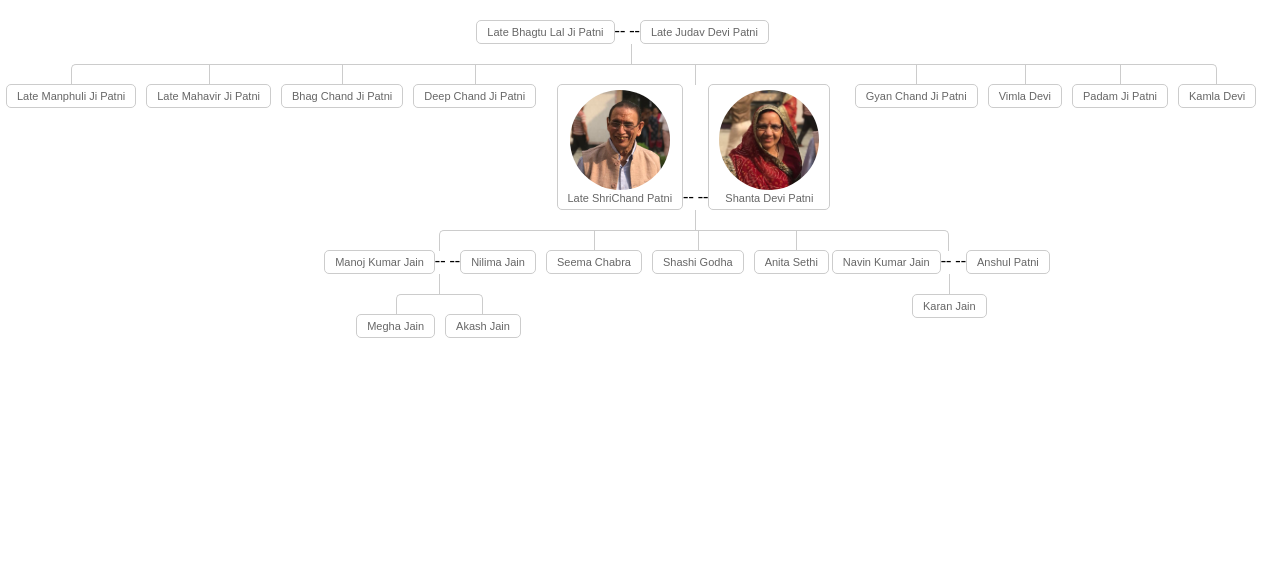
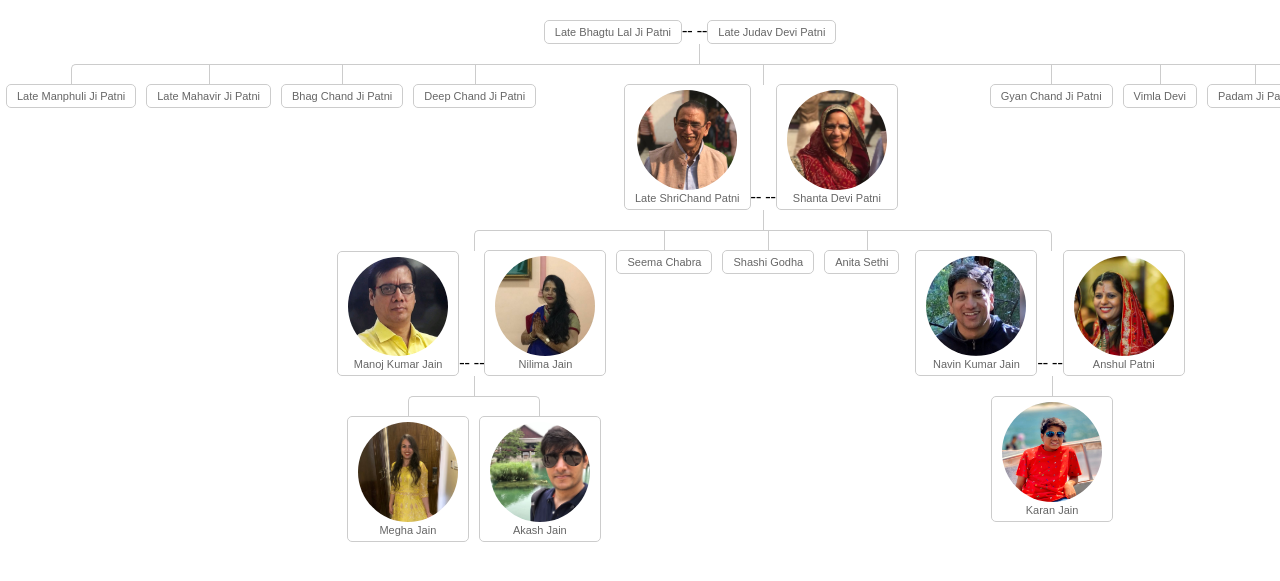
Before and after one commit to akash0212/patni-family-tree, a Jekyll site: the page built from index.html, in a window 1280 px wide. Shown: the top 581 px of the page. Built offline with Jekyll 4.4.1, drawn with Linux system fonts in a browser that asks for light colours; nearby versions of some CDN libraries.

Commit message:
Image Update

```diff
--- a/_includes/familytree.html
+++ b/_includes/familytree.html
@@ -213,14 +213,25 @@
                   Shanta Devi Patni</a>
                 <ul>
                   <li>
-                    <a class="husband" href="#">Manoj Kumar Jain</a>--
-                    --<a class="wife" href="#">Nilima Jain</a>
+                    <a class="husbandwithimg" href="#">
+
+                      <img src="img/Manoj.jpeg">
+                      <br/>
+                      Manoj Kumar Jain</a>--
+                    --<a class="wife" href="#">
+                      <img src="img/Nilima1.jpeg">
+                      <br/>Nilima Jain</a>
                     <ul>
                       <li>
-                        <a href="#">Megha Jain</a>
+                        <a href="#">
+                          <img src="img/Megha.jpeg">
+                        <br/>Megha Jain</a>
                       </li>
                       <li>
-                        <a href="#">Akash Jain</a>
+                        <a href="#">
+                        <img src="img/Akash.jpeg">
+                        <br/>
+                        Akash Jain</a>
                       </li>
                     </ul>
                   </li>
@@ -234,11 +245,19 @@
                     <a class="single" href="#">Anita Sethi</a>
                   </li>
                   <li>
-                    <a class="husband" href="#">Navin Kumar Jain</a>--
-                    --<a class="wife" href="#">Anshul Patni</a>
+                    <a class="husbandwithimg" href="#">
+
+                      <img src="img/Navin.jpeg">
+                      <br/>
+                      Navin Kumar Jain</a>--
+                    --<a class="wife" href="#">
+                      <img src="img/Anshul.jpeg">
+                      <br/>Anshul Patni</a>
                     <ul>
                       <li>
-                        <a href="#">Karan Jain</a>
+                        <a href="#">
+                          <img src="img/Karan.jpeg">
+                        <br/>Karan Jain</a>
                       </li>
                     </ul>
                   </li>
```
Also changed, not shown: img/Akash.jpeg (added), img/Anshul.jpeg (added), img/Karan.jpeg (added), img/Manoj.jpeg (added), img/Megha.jpeg (added), img/Navin.jpeg (added), img/Nilima.jpeg (added), img/Nilima1.jpeg (added), img/bg-tree.jpeg (added), 1 other file.
